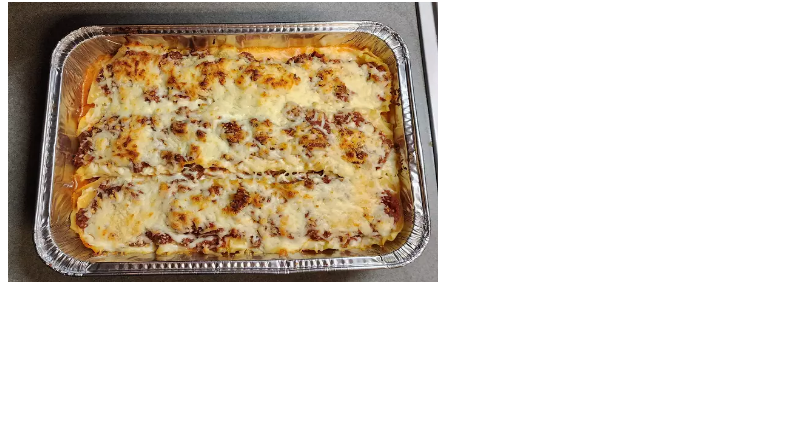
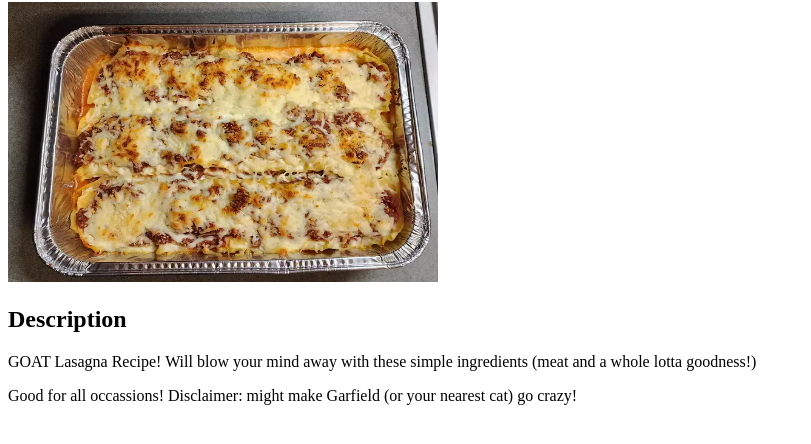
Before and after one commit to u-iDaniel/odin-recipes, a plain HTML site: page recipes/lasagna.html in a window 1280 px wide. Shown: the part 78-522 px from the top of the page, without its empty margins (0-811 px from the left). Drawn offline with Linux system fonts and the light colour scheme.

Commit message:
Add description to lasagna recipe
Provides a quick hook to the recipe.

```diff
--- a/recipes/lasagna.html
+++ b/recipes/lasagna.html
@@ -8,5 +8,9 @@
 <body>
     <h1>Lasagna</h1>
     <img src="./images/lasagna.webp" alt="Lasagna Photo" height="280" width="430">
+
+    <h2>Description</h2>
+    <p>GOAT Lasagna Recipe! Will blow your mind away with these simple ingredients (meat and a whole lotta goodness!)</p>
+    <p>Good for all occassions! Disclaimer: might make Garfield (or your nearest cat) go crazy!</p>
 </body>
 </html>
```
